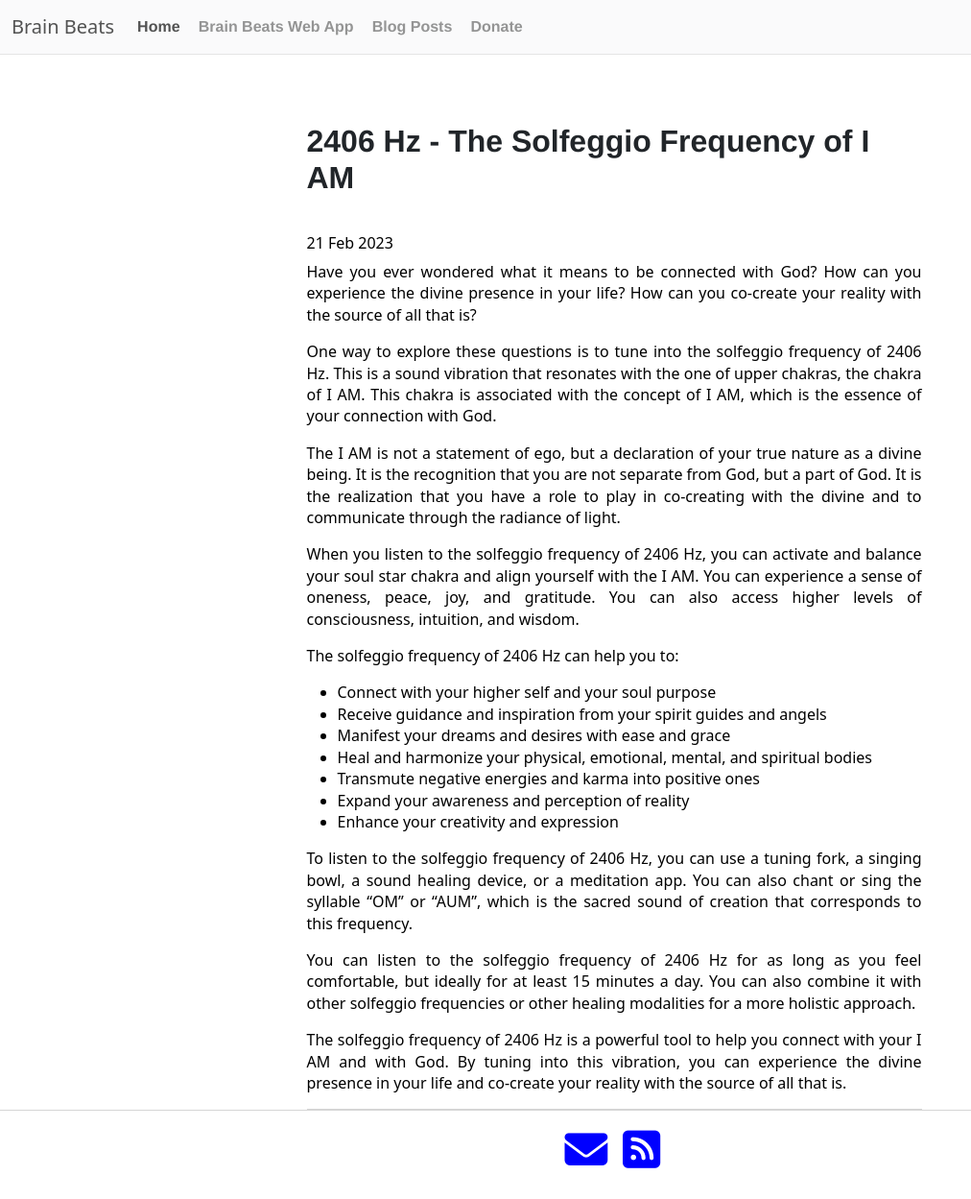
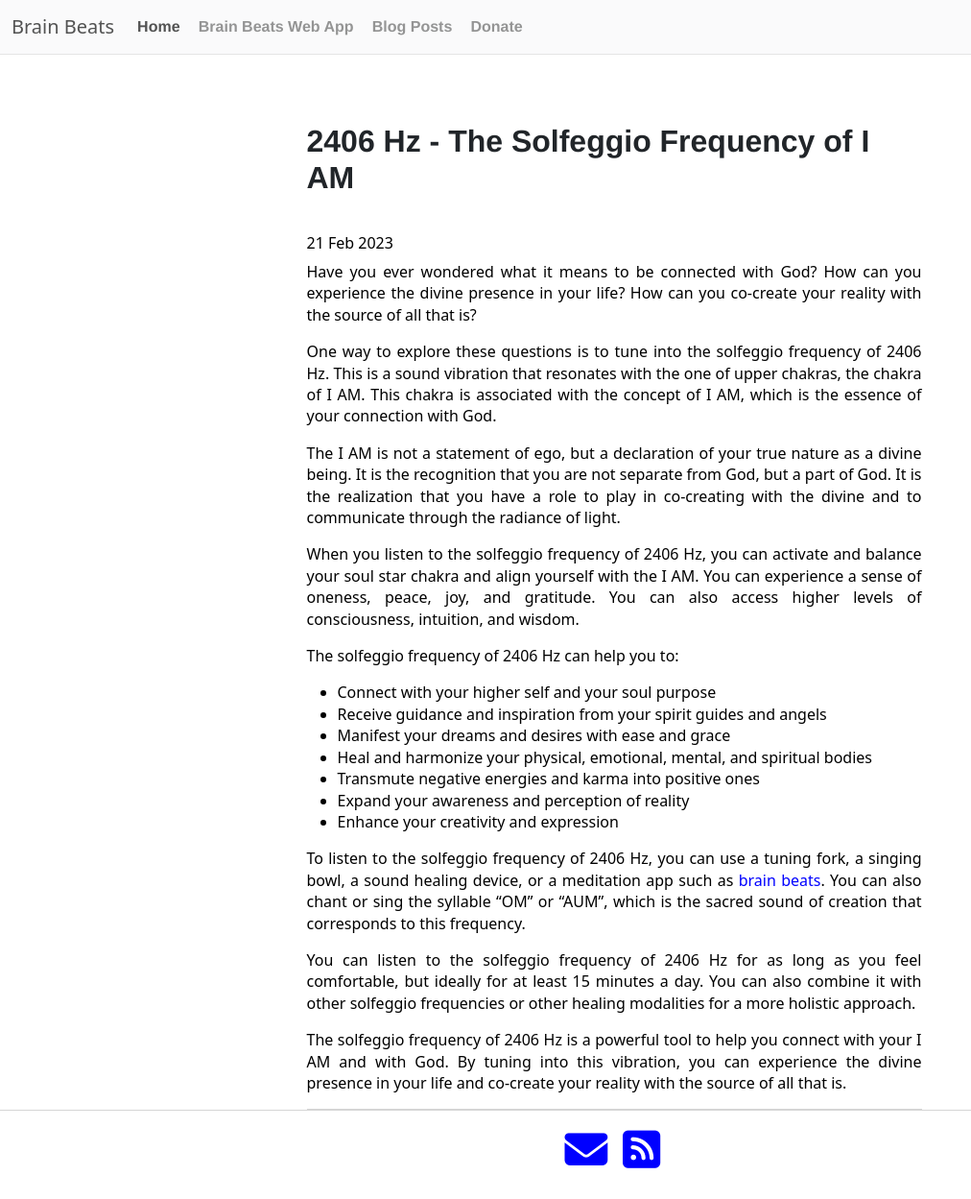
Before and after one commit to Mr-Kumar-Abhishek/brain-beats-blog, a Jekyll site: the page built from _posts/2023-02-21-2406-hz-the-solfeggio-frequency-of-i-am.md, in a window 1280 px wide and 1249 px high. Shown: the whole window at 96% size, without its empty margins (0-1012 px from the left). Built offline with Jekyll 4.4.1, drawn with Linux system fonts in a browser that asks for light colours; nearby versions of some CDN libraries.

Commit message:
include links

```diff
--- a/_posts/2023-02-21-2406-hz-the-solfeggio-frequency-of-i-am.md
+++ b/_posts/2023-02-21-2406-hz-the-solfeggio-frequency-of-i-am.md
@@ -29,7 +29,7 @@ The solfeggio frequency of 2406 Hz can help you to:
 - Expand your awareness and perception of reality
 - Enhance your creativity and expression
 
-To listen to the solfeggio frequency of 2406 Hz, you can use a tuning fork, a singing bowl, a sound healing device, or a meditation app. You can also chant or sing the syllable "OM" or "AUM", which is the sacred sound of creation that corresponds to this frequency.
+To listen to the solfeggio frequency of 2406 Hz, you can use a tuning fork, a singing bowl, a sound healing device, or a meditation app such as [brain beats](https://brain-beats.in/solfeggio-frequency.html). You can also chant or sing the syllable "OM" or "AUM", which is the sacred sound of creation that corresponds to this frequency.
 
 You can listen to the solfeggio frequency of 2406 Hz for as long as you feel comfortable, but ideally for at least 15 minutes a day. You can also combine it with other solfeggio frequencies or other healing modalities for a more holistic approach.
 
```
